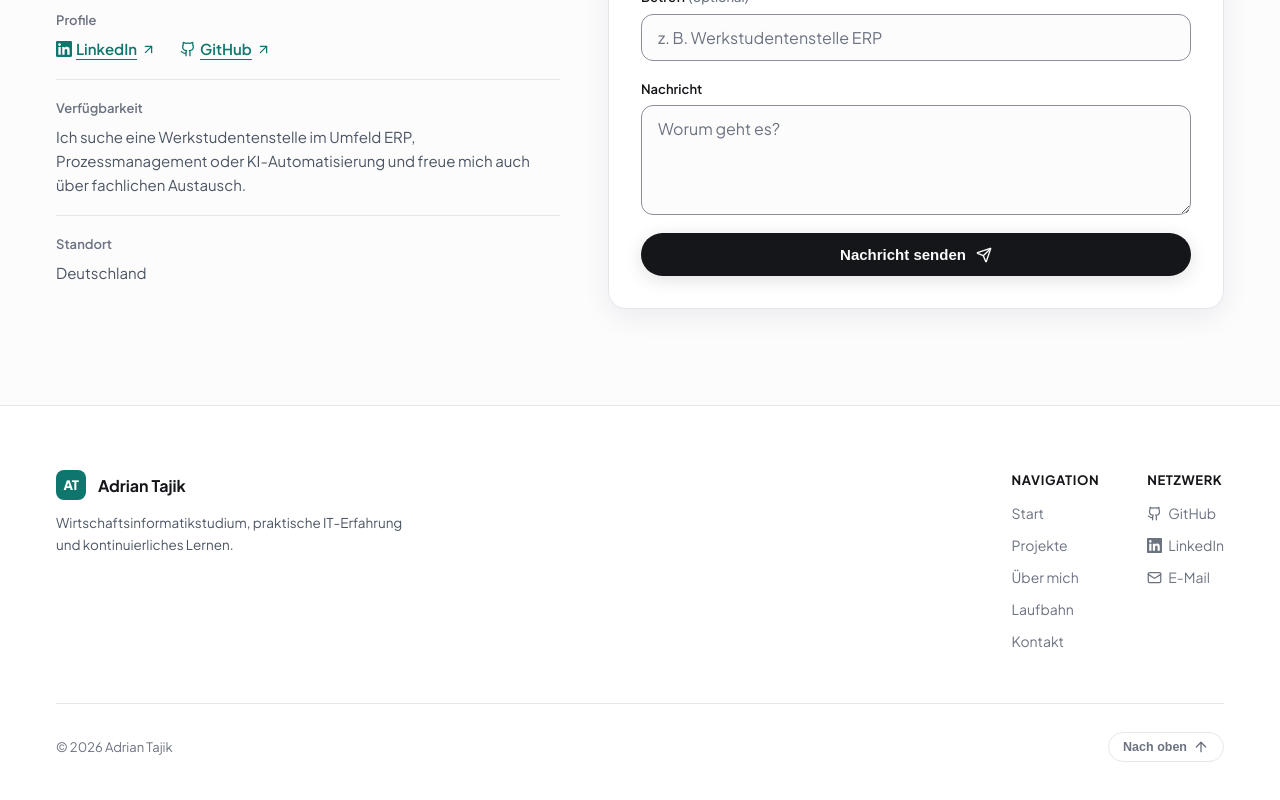
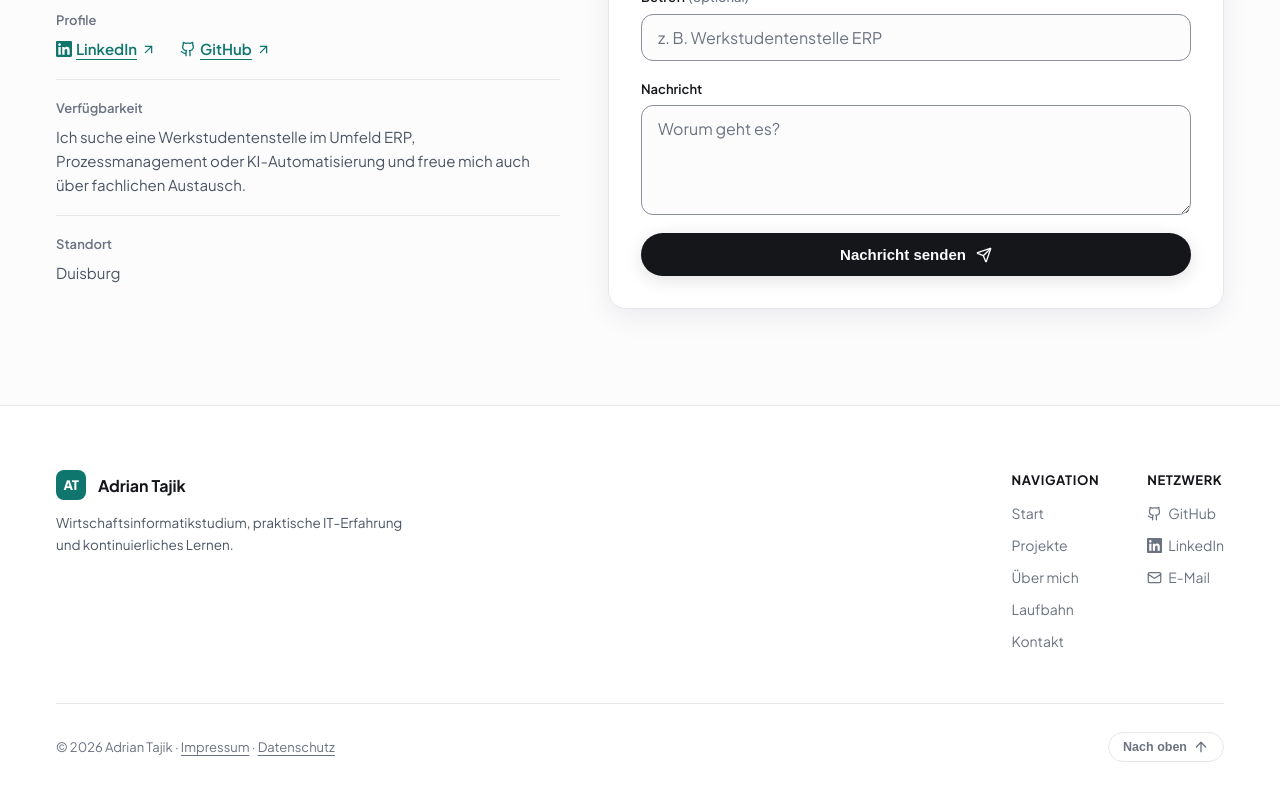
Before and after one commit to Adrian-Ta/Portfolio, a React (Vite) app: page / in a window 1280 px wide. Shown: the part 5985-6785 px from the top of the page. Built offline with nearby package versions, Linux system fonts and the light colour scheme; a web font is replaced by a local one.

Commit message:
Update legal information and profile location

```diff
--- a/src/content/legal.ts
+++ b/src/content/legal.ts
@@ -21,11 +21,11 @@ export interface LegalInfo {
 }
 
 export const legal: LegalInfo = {
-  name: '',
-  street: '',
-  postalCodeCity: '',
+  name: 'Adrian Tajik',
+  street: 'Musterstraße 90',
+  postalCodeCity: '47051 Duisburg',
   email: profile.email,
-  phone: '',
+  phone: '+49 176 363 93906',
   lastUpdated: 'Oktober 2026',
 };
 
--- a/src/content/profile.ts
+++ b/src/content/profile.ts
@@ -58,7 +58,7 @@ export const profile: Profile = {
   photoAvif: '/adrian-portfolio-portrait-cutout.avif',
   email: 'kontakt@adriantajik.dev',
   formAccessKey: '701022ce-b31d-4738-8dfb-2b734ac20ff1',
-  location: 'Deutschland',
+  location: 'Duisburg',
   availability: 'Offen für Werkstudentenstellen in ERP und Prozessmanagement',
   availabilityNote: 'Ich suche eine Werkstudentenstelle im Umfeld ERP, Prozessmanagement oder KI-Automatisierung und freue mich auch über fachlichen Austausch.',
   github: { label: 'GitHub', url: 'https://github.com/Adrian-Ta' },
```
Also changed, not shown: .impeccable/critique/2026-10-23T20-28-09Z__src-app-tsx.md (added).
